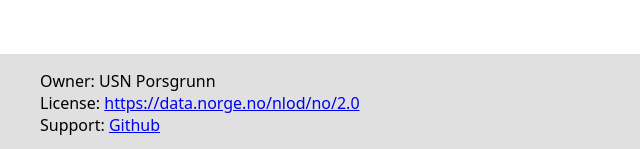
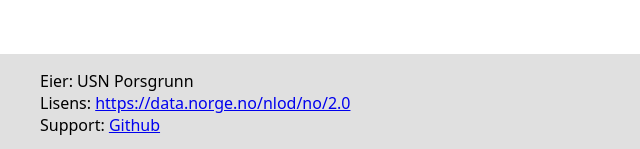
Before and after one commit to USN-Porsgrunn-Smart-Grid-LAB/Solardata, a plain HTML site: page index.html in a window 1280 px wide. Shown: the part 648-797 px from the top of the page, 0-640 px from the left. Drawn offline with Linux system fonts and the light colour scheme.

Commit message:
index.html / norskifiser

```diff
--- a/index.html
+++ b/index.html
@@ -62,9 +62,9 @@
     </main>
     <footer>
       <ul>
-        <li>Owner: USN Porsgrunn</li>
+        <li>Eier: USN Porsgrunn</li>
         <li>
-          License:
+          Lisens:
           <a href="https://data.norge.no/nlod/no/2.0"
             >https://data.norge.no/nlod/no/2.0</a
           >
```
